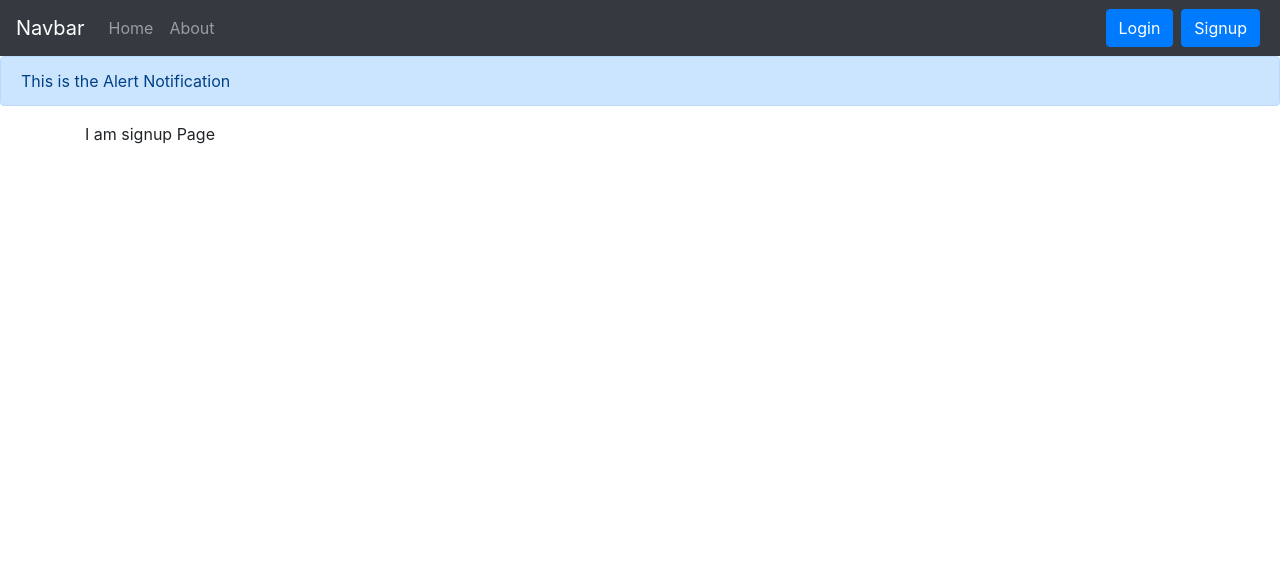
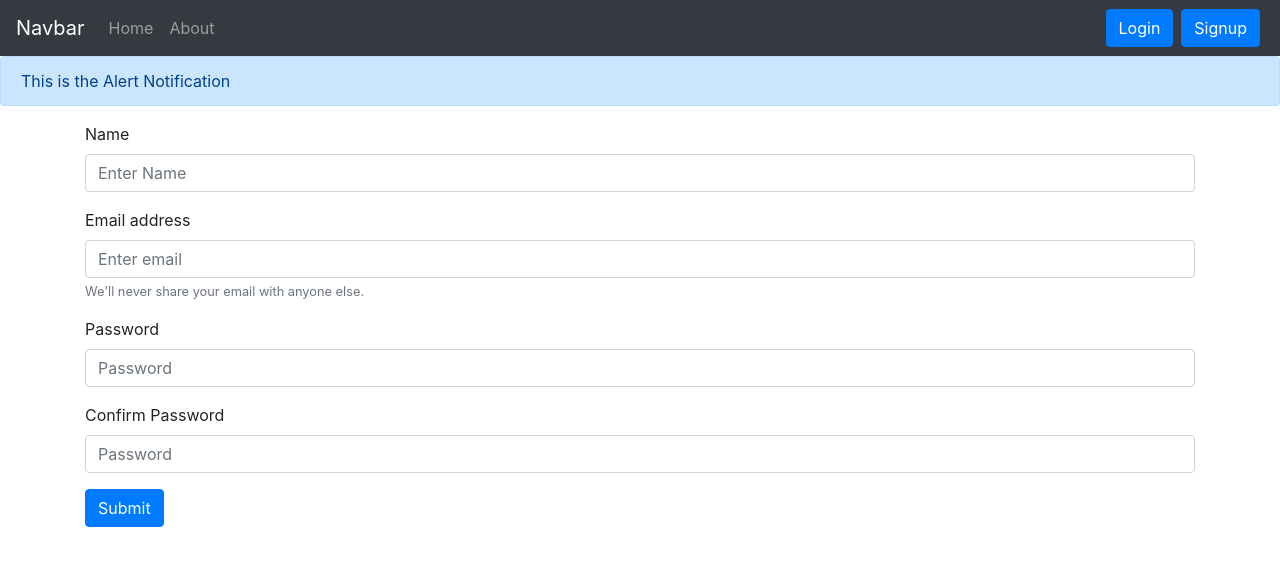
Before and after one commit to Wasif007/inotebookmernapp, a React (Create React App) app: page /signup in a window 1280 px wide. Shown: the top 566 px of the page. Built offline with nearby package versions, Linux system fonts and the light colour scheme.

Commit message:
Signup page made

```diff
--- a/src/Components/Signup.js
+++ b/src/Components/Signup.js
@@ -1,10 +1,48 @@
-import React from 'react'
+import React, { useContext, useState } from 'react'
+import createContextExp from '../context/routes/notecontext';
 
 const Signup = () => {
+  //useContext used to fetch all details regarding login like auth token
+  const context=useContext(createContextExp);
+  const {signingUpFunction}=context;
+  //Using State to setNote and passing it to function and setting forms field value
+  const [note, setNote] = useState({name:"",email: "", password: "",cpassword:""})
+
+
+
+  const onChange = (e)=>{
+      setNote({...note, [e.target.name]: e.target.value})
+  }
+
+  //On submit of form handling
+  const onSubmitHandler=(e)=>{
+    e.preventDefault();
+    signingUpFunction(note.name,note.email,note.password);
+    setNote({name:"",email: "", password: "",cpassword:""});
+
+  }
   return (
-    <div>
-      I am signup Page
-    </div>
+    <form onSubmit={onSubmitHandler}>
+       <div className="form-group">
+    <label htmlFor="exampleInputEmail1">Name</label>
+    <input type="text" className="form-control" id="name" name='name' onChange={onChange} value={note.name} aria-describedby="emailHelp" placeholder="Enter Name"/>
+  </div>
+  <div className="form-group">
+    <label htmlFor="exampleInputEmail1">Email address</label>
+    <input type="email" className="form-control" id="email" name='email' onChange={onChange} value={note.email} aria-describedby="emailHelp" placeholder="Enter email"/>
+    <small id="emailHelp" className="form-text text-muted">We'll never share your email with anyone else.</small>
+  </div>
+  <div className="form-group">
+    <label htmlFor="exampleInputPassword1">Password</label>
+    <input type="password" className="form-control" id="password"  required minLength={5} name='password' onChange={onChange} value={note.password} placeholder="Password"/>
+  </div>
+  <div className="form-group">
+    <label htmlFor="exampleInputPassword1">Confirm Password</label>
+    <input type="password" className="form-control" id="cpassword" required minLength={5} name='cpassword' onChange={onChange} value={note.cpassword} placeholder="Password"/>
+  </div>
+
+  <button type="submit" className="btn btn-primary" >Submit</button>
+</form>
   )
 }
 
--- a/src/context/routes/notestate.js
+++ b/src/context/routes/notestate.js
@@ -102,8 +102,29 @@ alert("Invalid Credentials");
   }
 
  }
+ const signingUpFunction=async(name,email,password)=>{
+   //Looping to find the required note and than updating its data
+   const response = await fetch(`${url}/api/auth/createUser`, {
+    method: "POST",
+    headers: {
+      "Content-Type": "application/json",
+
+    },
+    body: JSON.stringify({name,email,password}),
+  });
+  const json=await response.json();
+  //If successful in Login
+  if(json.success){
+localStorage.setItem("token",json.authToken);
+console.log("Hello");
+  }
+  //If Unsuccessful in login
+  else{
+alert("Invalid Credentials");
+  }
+ }
     return(
-        <createContextExp.Provider value={{notes,addNote,deleteNote,updateNote,fetchingAllNotes,loggingInFunc}}>
+        <createContextExp.Provider value={{notes,addNote,deleteNote,updateNote,fetchingAllNotes,loggingInFunc,signingUpFunction}}>
             {props.children}
         </createContextExp.Provider>
     )
```
